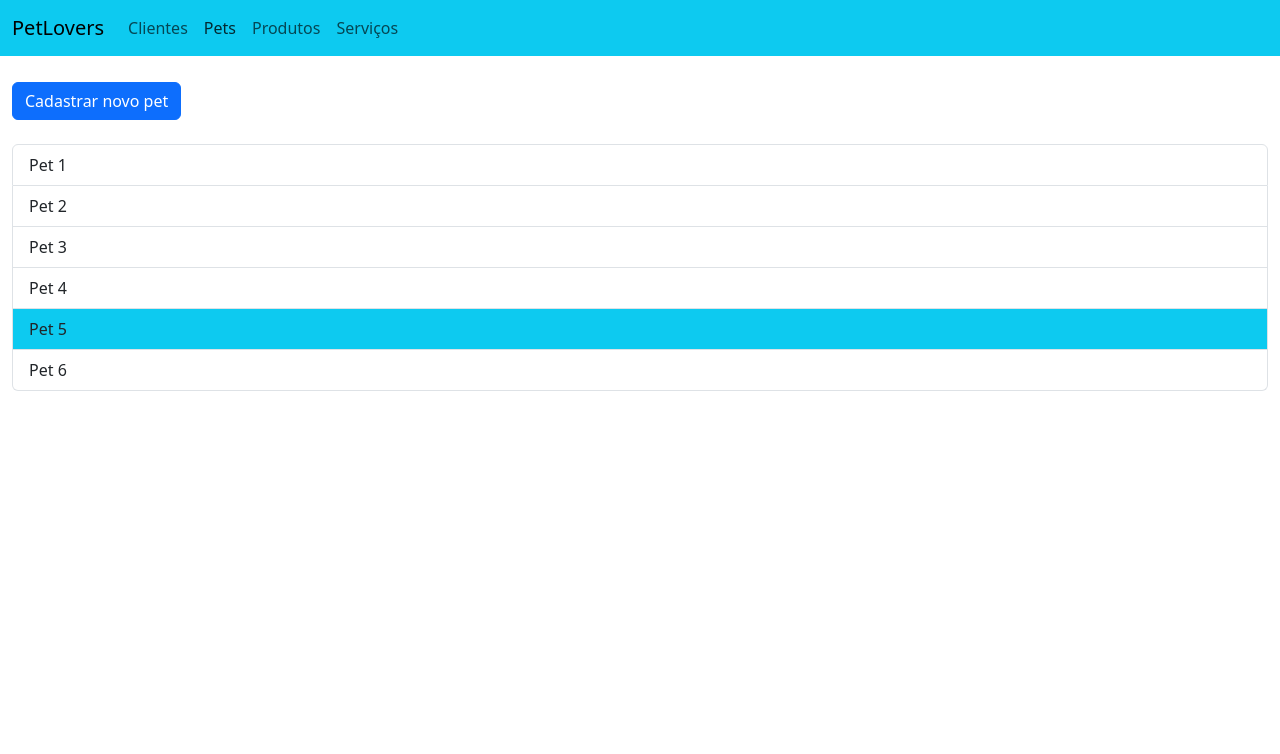
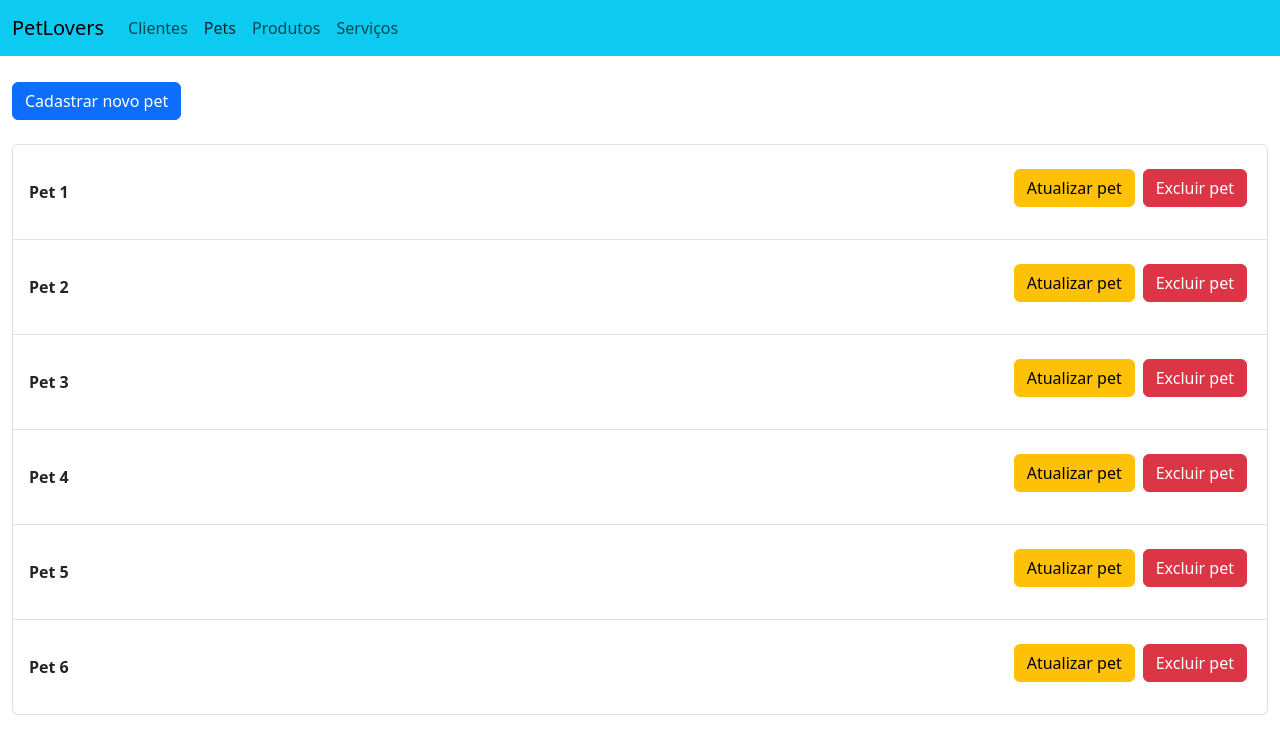
Before and after one commit to BrunoVieira003/PetLovers, a React (Create React App) app: page / in a window 1280 px wide. Both pictures are taken after a click on the link "Pets". Shown: the top 754 px of the page. Built offline with nearby package versions, Linux system fonts and the light colour scheme.

Commit message:
Add atualizar e excluir pet

```diff
--- /dev/null
+++ b/src/componentes/pets/formularioAtualizarPet.tsx
@@ -0,0 +1,32 @@
+import { Component } from "react";
+import Modal from "../modal";
+import TextInput from "../form/TextInput";
+
+type props = {
+    tema: string
+    id: number
+    nome: string
+}
+
+export default class FormularioCadastroPet extends Component<props> {
+
+    render() {
+        const {tema, id, nome} = this.props
+        return (
+            <div className="container-fluid">
+                <Modal title="Cadastro de pet" id={`atualizarPet${id}`}>
+                    <form>
+                        <TextInput label="Nome" placeholder="Ex: Double Tó, Café, etc" id="nome" valor={nome}/>
+                        <TextInput label="Tipo" placeholder="Ex: Cachorro, Gato, etc" id="tipo" valor="Gato"/>
+                        <TextInput label="Raça" placeholder="Ex: Siamês, Pinscher, etc" id="raca" valor="Siamês"/>
+                        <select className="form-select mb-3" aria-label="Gênero">
+                            <option>Escolha o gênero do pet</option>
+                            <option value="m">Macho</option>
+                            <option selected value="f">Fêmea</option>
+                        </select>
+                    </form>
+                </Modal>
+            </div>
+        )
+    }
+}
--- a/src/componentes/pets/listaPets.tsx
+++ b/src/componentes/pets/listaPets.tsx
@@ -1,6 +1,7 @@
 /* eslint-disable jsx-a11y/anchor-is-valid */
-import { Component } from "react";
+import { Component, ReactNode } from "react";
 import FormularioCadastroPet from "./formularioCadastroPet";
+import FormularioAtualizarPet from "./formularioAtualizarPet";
 
 type props = {
     tema: string
@@ -9,17 +10,29 @@ type props = {
 export default class ListaPet extends Component<props>{
     render() {
         let tema = this.props.tema
+        let items: Array<ReactNode> = []
+        for(let i = 1; i < 7; i++){
+            let itemData = {
+                id: i,
+                nome: `Pet ${i}`
+            }
+            items.push(
+                <div className="list-group-item d-flex justify-content-between align-items-center">
+                    <div className="fw-bold">{itemData.nome}</div>
+                    <div className="ms-2">
+                        <button type="button" className="btn btn-warning mb-4 mt-3 mx-1" data-bs-toggle="modal" data-bs-target={`#atualizarPet${i}`}>Atualizar pet</button>
+                        <button type="button" className="btn btn-danger mb-4 mt-3 mx-1">Excluir pet</button>
+                        <FormularioAtualizarPet tema={tema} id={i} nome={itemData.nome}/>
+                    </div>
+                </div>
+            )
+        }
         return (
             <div className="container-fluid">
                 <button type="button" className="btn btn-primary mb-4 mt-3" data-bs-toggle="modal" data-bs-target="#cadastroPet">Cadastrar novo pet</button>
                 <FormularioCadastroPet tema={tema}/>
                 <div className="list-group">
-                    <a href="#" className="list-group-item list-group-item-action">Pet 1</a>
-                    <a href="#" className="list-group-item list-group-item-action">Pet 2</a>
-                    <a href="#" className="list-group-item list-group-item-action">Pet 3</a>
-                    <a href="#" className="list-group-item list-group-item-action">Pet 4</a>
-                    <a href="#" className="list-group-item list-group-item-action" style={{ backgroundColor: tema }} >Pet 5</a>
-                    <a href="#" className="list-group-item list-group-item-action">Pet 6</a>
+                    {items}
                 </div>
             </div>
         )
```
Also changed, not shown: src/componentes/clientes/listaClientes.tsx (indentation only).
